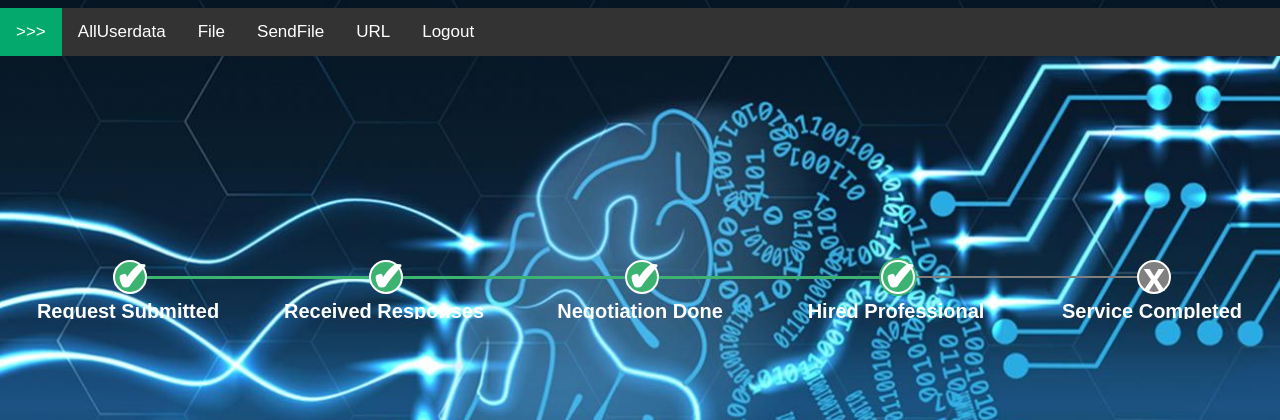
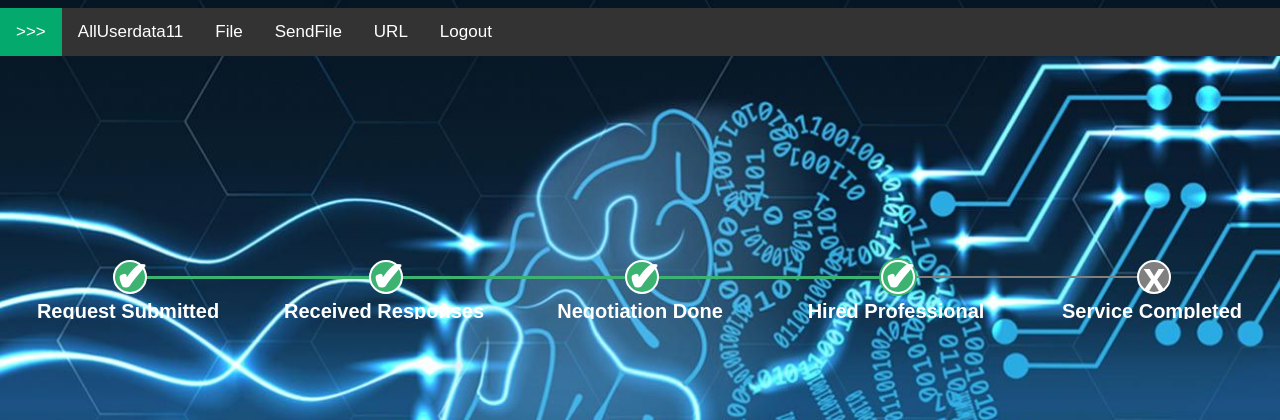
Before and after one commit to Karthiks841105/Demo-API-project, a Django app: page /main in a window 1280 px wide. Shown: the top 420 px of the page. Run offline with Django 3.2, Linux system fonts and the light colour scheme.

Commit message:
Update main.html

```diff
--- a/template/main.html
+++ b/template/main.html
@@ -56,7 +56,7 @@ body {
 <div class="topnav">
   <a href="main" class="active">>>></a>
   <div id="myLinks">
-    <a href="list">AllUserdata</a>
+    <a href="list">AllUserdata11</a>
     <a href="new">File</a>
    <a href="Mail">SendFile</a>
    <a href="csv1">URL</a>
```
